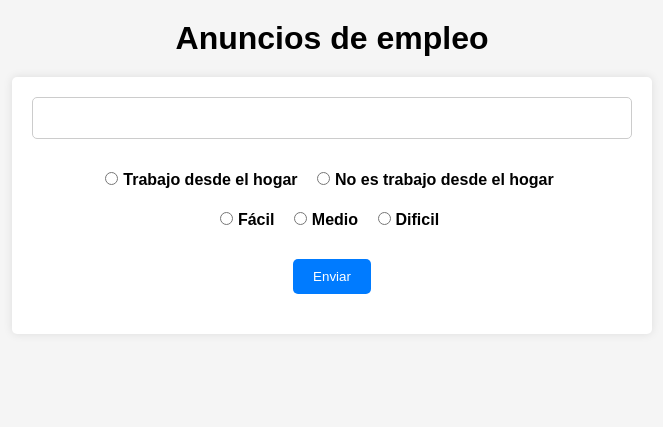
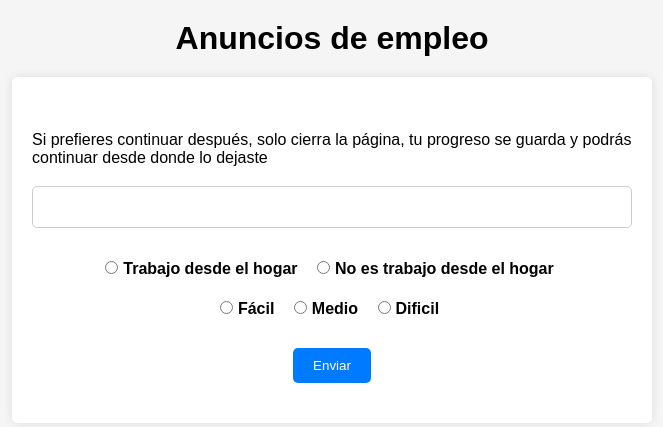
Before and after one commit to oejaramillo/wfh-form-app, a Flask app: page /wfh_classification in a window 1280 px wide. Shown: the top 427 px of the page, without its empty margins (308-971 px from the left). Run offline with Flask 3, Linux system fonts and the light colour scheme.

Commit message:
mensaje de continuación

```diff
--- a/app/templates/wfh_classification.html
+++ b/app/templates/wfh_classification.html
@@ -9,6 +9,7 @@
 <body>
     <h1>Anuncios de empleo</h1>
     <form id="jobAdForm" action="/submit_classification", method="post">
+        <p>Si prefieres continuar después, solo cierra la página, tu progreso se guarda y podrás continuar desde donde lo dejaste</p>
         <div id="jobAdContainer"></div>
         <div id="options">
             <label>
```
